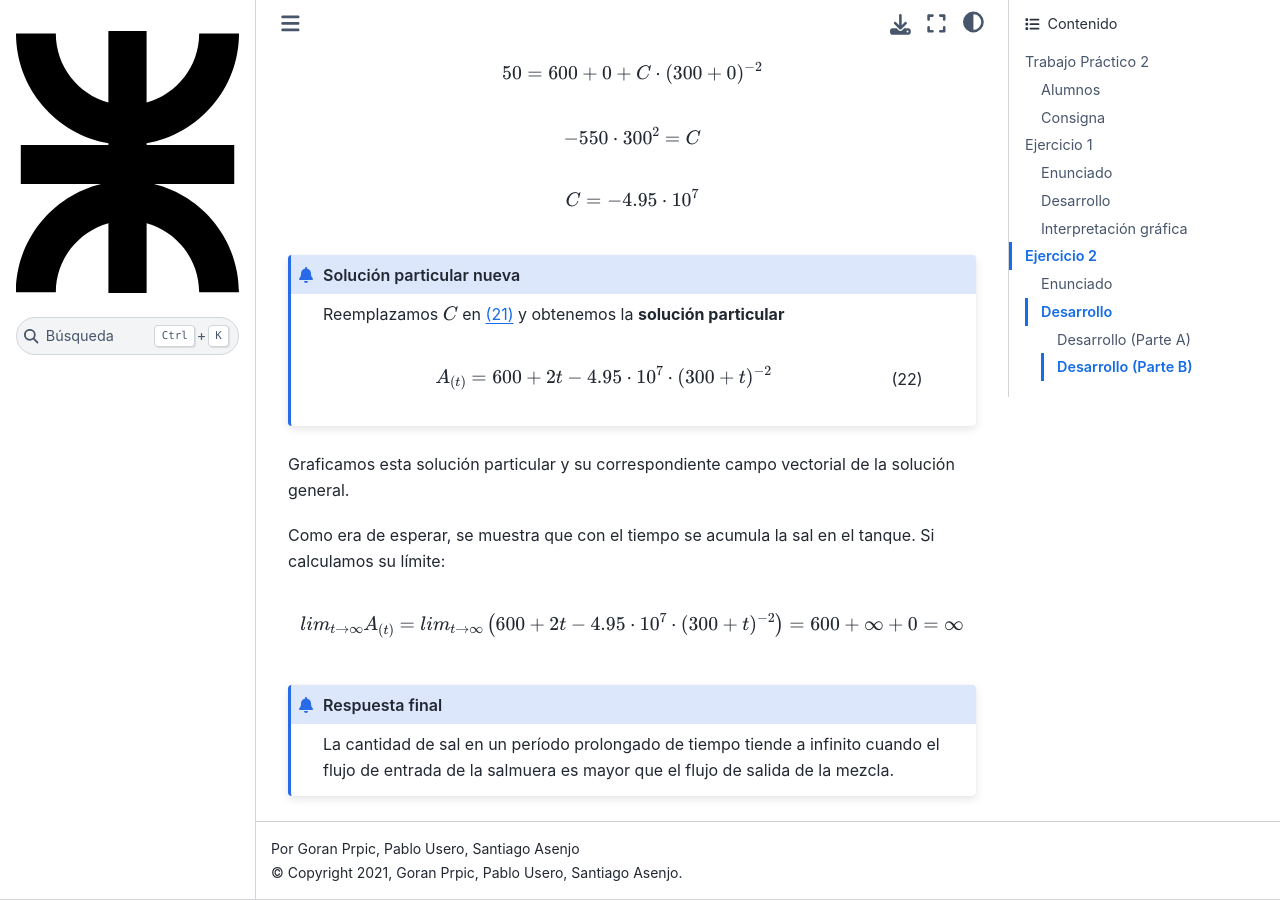
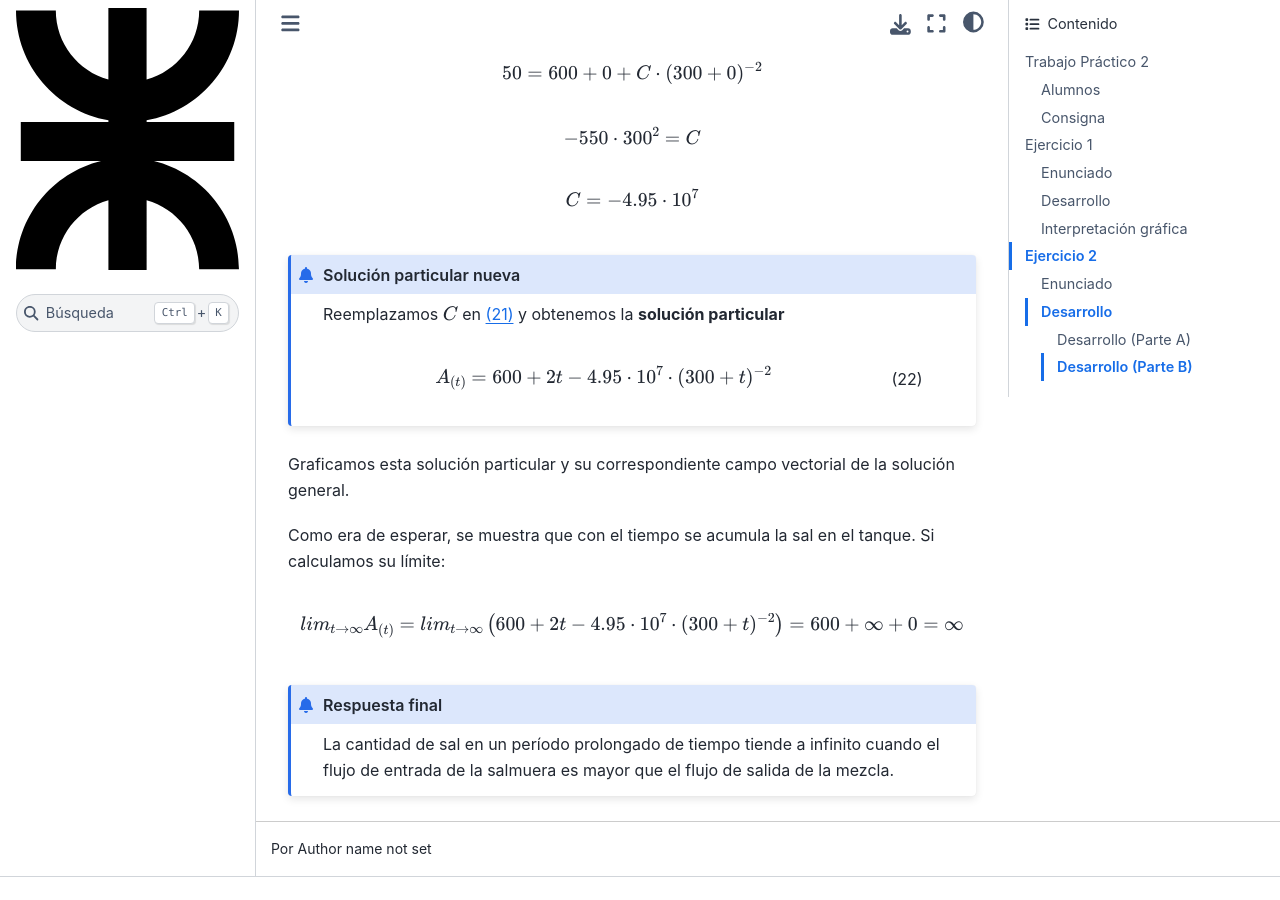
Before and after one commit to gorandp/am2_tp2, a Sphinx documentation site: the page built from docs/index.rst, in a window 1280 px wide and 900 px high, scrolled down 14752 px. Built offline with Sphinx 7.4.7 and the Sphinx Book theme 1.1.4, drawn with Linux system fonts in a browser that asks for light colours; after the commit the page ends 15629 px from its top, so only the background shows below that.

Commit message:
hide authors + copyright

```diff
--- a/docs/conf.py
+++ b/docs/conf.py
@@ -18,8 +18,10 @@
 # -- Project information -----------------------------------------------------
 
 project = 'Trabajo Practico 2'
-copyright = '2021, Goran Prpic, Pablo Usero, Santiago Asenjo'
-author = 'Goran Prpic, Pablo Usero, Santiago Asenjo'
+# copyright = '2021, Goran Prpic, Pablo Usero, Santiago Asenjo'
+# author = 'Goran Prpic, Pablo Usero, Santiago Asenjo'
+html_show_copyright = False
+show_authors = False
 
 
 # -- General configuration ---------------------------------------------------
```
Also changed, not shown: 5 other files.
